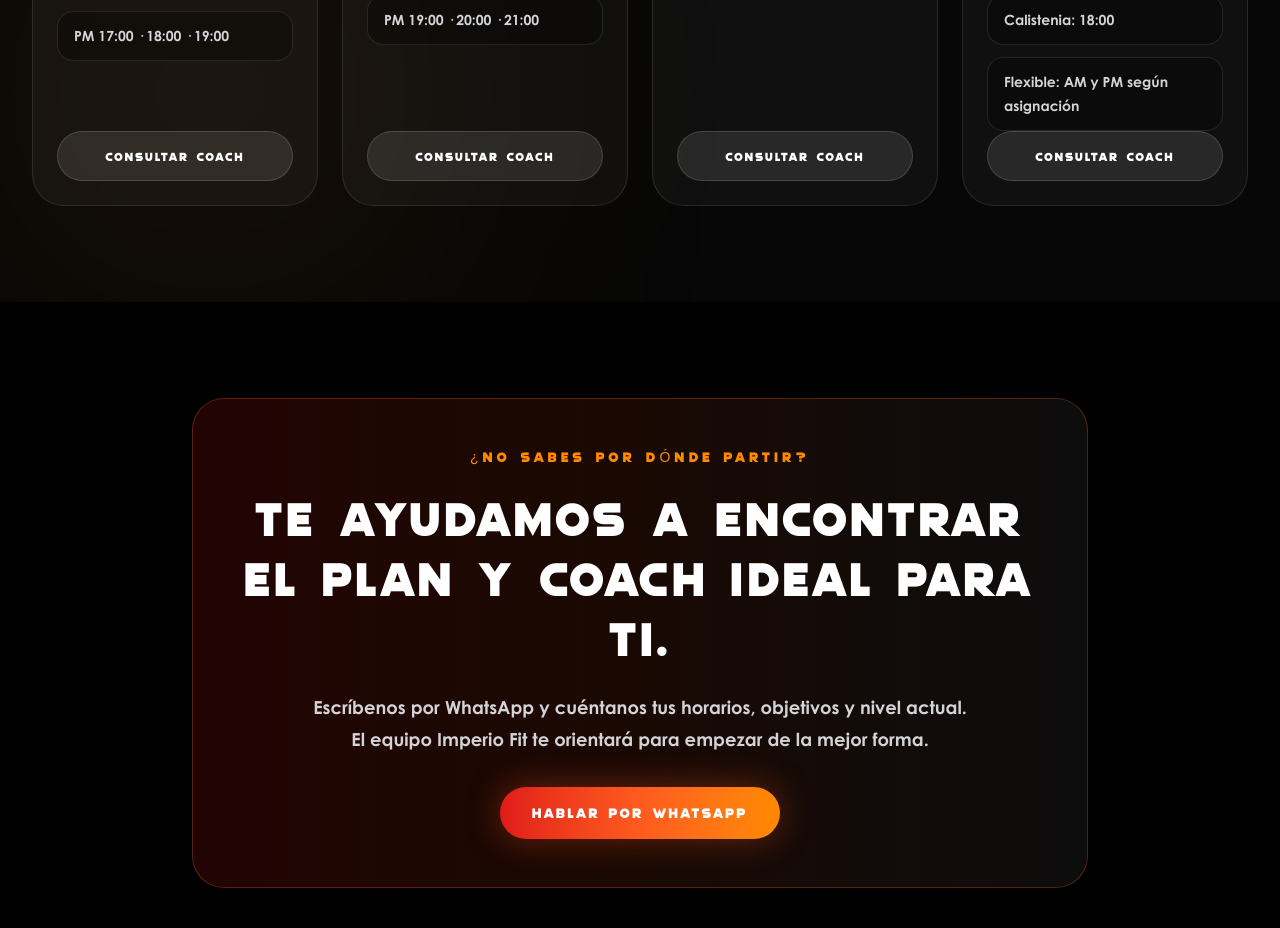
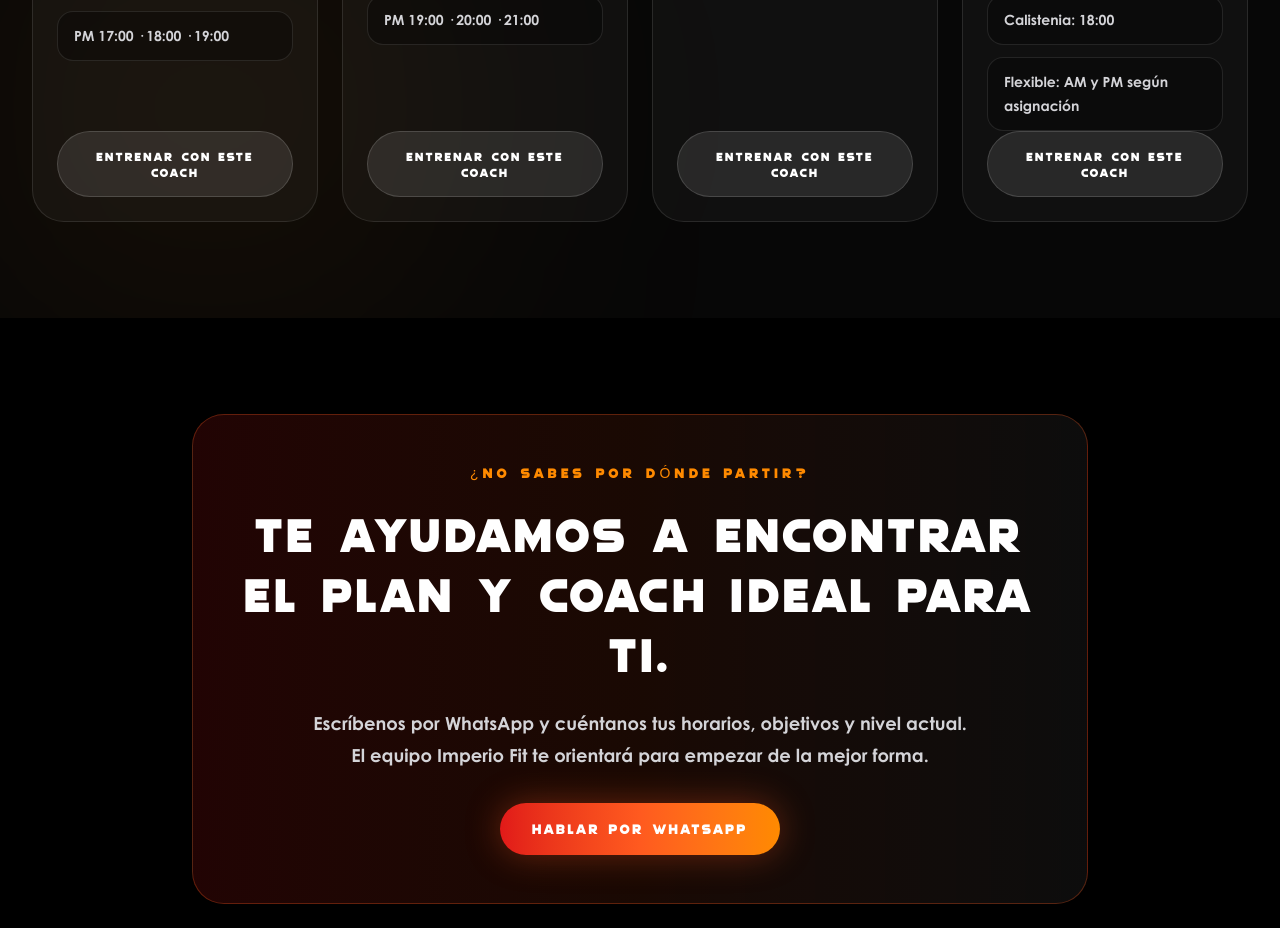
Before and after one commit to dwexman/imperiofit, a Next.js app: page /profesores in a window 1280 px wide. Shown: the part 1740-2668 px from the top of the page. Built offline with nearby package versions, Linux system fonts and the light colour scheme.

Commit message:
cambio rutas botones a tienda

```diff
--- a/src/app/components/Navbar.js
+++ b/src/app/components/Navbar.js
@@ -3,6 +3,8 @@
 import { useState } from "react";
 import Image from "next/image";
 import Link from "next/link";
+
+const STORE_URL = "https://tienda.imperiofit.cl/";
 
 const navItems = [
   { label: "Inicio", href: "/#inicio" },
@@ -11,7 +13,7 @@ const navItems = [
   { label: "Gimnasio", href: "/gimnasio" },
   {
     label: "Tienda",
-    href: "https://tienda.imperiofit.cl",
+    href: STORE_URL,
     external: true,
   },
 ];
@@ -70,7 +72,7 @@ export default function Navbar() {
         {/* Botón desktop */}
         <div className="hidden md:block">
           <a
-            href="https://wa.me/56973797211"
+            href={STORE_URL}
             target="_blank"
             rel="noopener noreferrer"
             className="font-gothic rounded-full bg-gradient-to-r from-[#E11919] via-[#FF5A1F] to-[#FF8A00] px-4 py-2 text-xs uppercase tracking-[0.18em] text-white shadow-[0_0_20px_rgba(255,90,31,0.35)] transition duration-300 hover:scale-105 md:px-5 md:text-sm"
@@ -137,7 +139,7 @@ export default function Navbar() {
               )}
 
               <a
-                href="https://wa.me/56973797211"
+                href={STORE_URL}
                 target="_blank"
                 rel="noopener noreferrer"
                 onClick={closeMenu}
--- a/src/app/components/ServicesSection.js
+++ b/src/app/components/ServicesSection.js
@@ -1,3 +1,5 @@
+const STORE_URL = "https://tienda.imperiofit.cl/";
+
 const plans = [
   {
     name: "Plan Básico",
@@ -12,7 +14,6 @@ const plans = [
       "Horario AM o PM",
       "Días elegibles semanalmente",
     ],
-    whatsapp: "Hola Imperio Fit, quiero más información sobre el Plan Básico.",
   },
   {
     name: "Plan Flexible",
@@ -27,8 +28,6 @@ const plans = [
       "Mayor flexibilidad",
       "Horario asignado diariamente por el coach",
     ],
-    whatsapp:
-      "Hola Imperio Fit, quiero más información sobre el Plan Flexible.",
     featured: true,
   },
   {
@@ -44,8 +43,6 @@ const plans = [
       "Horario fijo 18:00 hrs",
       "Días elegibles semanalmente",
     ],
-    whatsapp:
-      "Hola Imperio Fit, quiero más información sobre el Plan de Calistenia y Musculación.",
   },
   {
     name: "Plan Sábados",
@@ -60,14 +57,8 @@ const plans = [
       "Bloques 10:00 a 11:00",
       "Bloques 11:00 a 12:00",
     ],
-    whatsapp:
-      "Hola Imperio Fit, quiero más información sobre el Plan Sábados.",
   },
 ];
-
-function getWhatsappLink(message) {
-  return `https://wa.me/56973797211?text=${encodeURIComponent(message)}`;
-}
 
 export default function ServicesSection() {
   return (
@@ -85,8 +76,7 @@ export default function ServicesSection() {
           </p>
 
           <h2 className="font-gothic text-4xl uppercase leading-tight tracking-[0.08em] text-white md:text-6xl lg:text-7xl">
-            Tu ritmo.{" "}
-            <span className="text-zinc-400">Tu coach.</span>{" "}
+            Tu ritmo. <span className="text-zinc-400">Tu coach.</span>{" "}
             <span className="fire-title">Tu imperio.</span>
           </h2>
 
@@ -138,6 +128,7 @@ export default function ServicesSection() {
                   <span className="font-gothic bg-gradient-to-r from-[#E11919] via-[#FF5A1F] to-[#FF8A00] bg-clip-text text-5xl uppercase text-transparent">
                     {plan.price}
                   </span>
+
                   <span className="font-quicksilver pb-2 text-sm text-zinc-400">
                     / {plan.period}
                   </span>
@@ -158,12 +149,13 @@ export default function ServicesSection() {
               </ul>
 
               <a
-                href={getWhatsappLink(plan.whatsapp)}
+                href={STORE_URL}
                 target="_blank"
                 rel="noopener noreferrer"
+                aria-label={`Comprar ${plan.name}`}
                 className="font-gothic mt-auto rounded-full border border-white/15 bg-white/10 px-5 py-4 text-center text-xs uppercase tracking-[0.18em] text-white transition duration-300 hover:border-[#FF5A1F] hover:bg-gradient-to-r hover:from-[#E11919] hover:via-[#FF5A1F] hover:to-[#FF8A00]"
               >
-                Consultar plan
+                Comprar plan
               </a>
             </article>
           ))}
--- a/src/app/gimnasio/page.js
+++ b/src/app/gimnasio/page.js
@@ -277,7 +277,7 @@ export default function GimnasioPage() {
                     </p>
 
                     <a
-                      href="https://wa.me/56973797211?text=Hola%20Imperio%20Fit%2C%20quiero%20saber%20m%C3%A1s%20sobre%20los%20grupos%20reducidos%20y%20entrenamiento%20personalizado."
+                      href="https://tienda.imperiofit.cl/"
                       target="_blank"
                       rel="noopener noreferrer"
                       className="font-gothic mt-6 inline-flex rounded-full bg-gradient-to-r from-[#E11919] via-[#FF5A1F] to-[#FF8A00] px-7 py-4 text-sm uppercase tracking-[0.18em] text-white shadow-[0_0_35px_rgba(255,90,31,0.35)] transition duration-300 hover:scale-105"
@@ -327,11 +327,10 @@ export default function GimnasioPage() {
                         type="button"
                         aria-label={`Ver foto ${index + 1}`}
                         onClick={() => setActiveTrainingImage(index)}
-                        className={`h-2.5 rounded-full transition duration-300 ${
-                          activeTrainingImage === index
+                        className={`h-2.5 rounded-full transition duration-300 ${activeTrainingImage === index
                             ? "w-10 bg-gradient-to-r from-[#E11919] to-[#FF8A00]"
                             : "w-2.5 bg-white/25 hover:bg-white/50"
-                        }`}
+                          }`}
                       />
                     ))}
                   </div>
--- a/src/app/profesores/page.js
+++ b/src/app/profesores/page.js
@@ -215,7 +215,7 @@ export default function ProfesoresPage() {
                   rel="noopener noreferrer"
                   className="font-gothic mt-auto rounded-full border border-white/15 bg-white/10 px-5 py-4 text-center text-xs uppercase tracking-[0.18em] text-white transition duration-300 hover:border-[#FF5A1F] hover:bg-gradient-to-r hover:from-[#E11919] hover:via-[#FF5A1F] hover:to-[#FF8A00]"
                 >
-                  Consultar coach
+                  Entrenar con este coach
                 </a>
               </article>
             ))}
```
